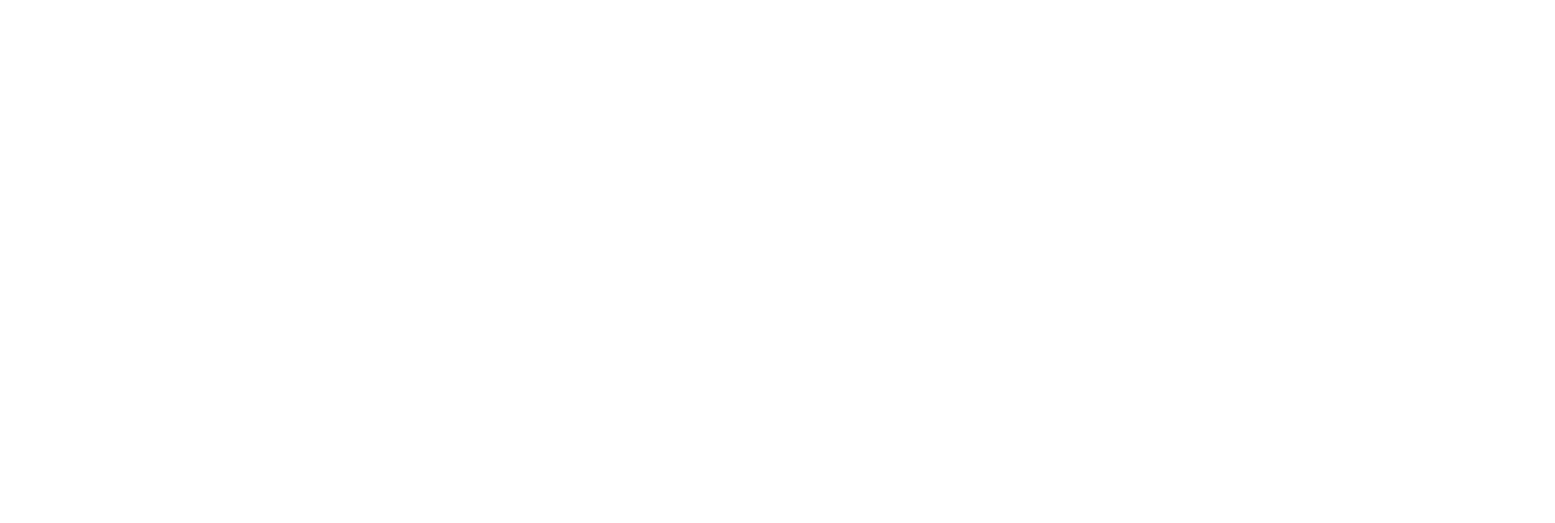
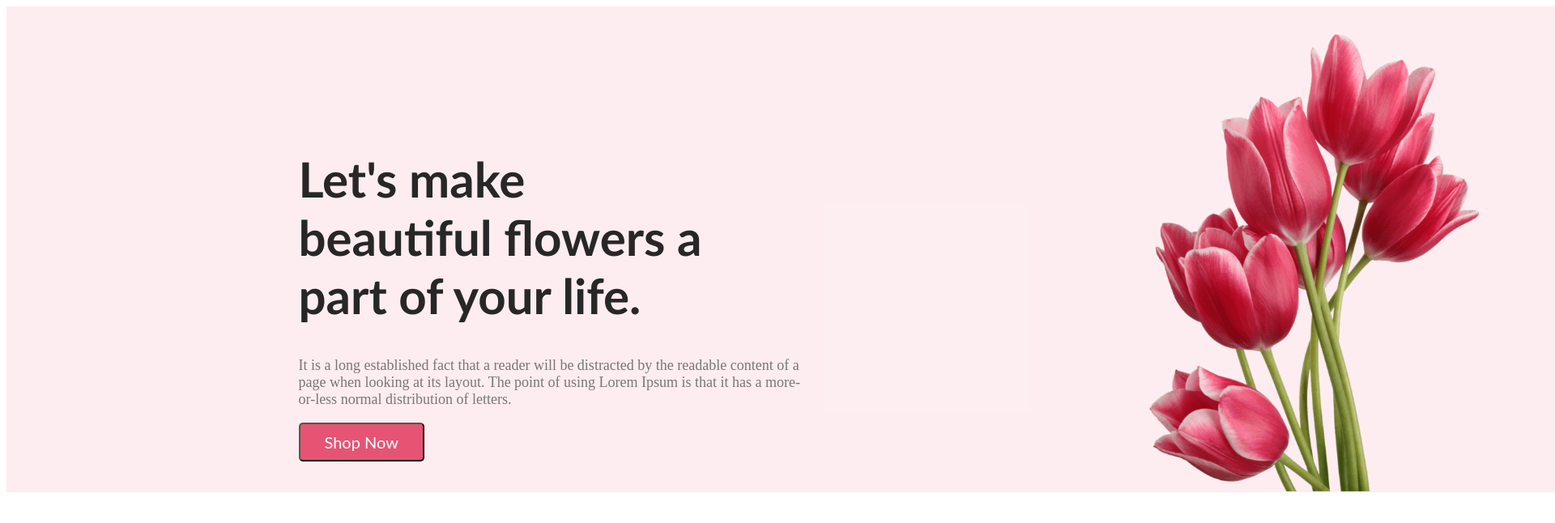
Before and after one commit to khaled0915/flower-shop-website, a plain HTML site: page index.html in a window 1280 px wide. Shown: the top 646 px of the page at 81% size, 1920 px wide, since content can reach past the window. Drawn offline with Linux system fonts and the light colour scheme.

Commit message:
banner section added

```diff
--- a/index.html
+++ b/index.html
@@ -4,8 +4,36 @@
     <meta charset="UTF-8">
     <meta name="viewport" content="width=device-width, initial-scale=1.0">
     <title>Flower Shop Website</title>
+    <link rel="stylesheet" href="styles.css">
 </head>
 <body>
+    <header class="header">
+        <div class="banner">
 
+     <div class="banner-content">
+
+         <h1 class="banner-title">
+
+            Let's make <br> beautiful flowers a <br> part of your life.
+          </h1>
+    <p class="banner-description">
+        It is a long established fact that a reader will be distracted by the readable content of a page when looking at its layout. The point of using Lorem Ipsum is that it has a more-or-less normal distribution of letters.
+    </p>
+    <button class="btn-primary">Shop Now</button>
+
+     </div>
+     <img class="Rose-pic" src="./images/pngwing 10.png" alt="Rose">
+
+        </div>
+
+
+    </header>
+    <main>
+
+    </main>
+    <footer>
+
+
+    </footer>
 </body>
 </html>
--- /dev/null
+++ b/styles.css
@@ -0,0 +1,67 @@
+/* header part styles */
+.header {
+    background-color: rgba(229, 84, 115, 0.10);
+    width: 2200px;
+    height: 600px;
+    margin: 0px;
+    padding: 0px;
+    border: 0px;
+}
+
+.banner {
+    display: flex;
+    align-items: center;
+    /* gap: 90px; */
+    justify-content: space-around;
+}
+
+.banner .Rose-pic {
+    width: 450px;
+    margin-bottom: 0px;
+    padding-right: 200px;
+    padding-top: 32px;
+
+    /* width: 635px;
+    height: 800px;
+    flex-shrink: 0; */
+
+}
+
+.banner-title {
+    color: #272727;
+    font-family: 'Trebuchet MS', 'Lucida Sans Unicode', 'Lucida Grande', 'Lucida Sans', Arial, sans-serif;
+    font-size: 60px;
+    font-weight: 1000px;
+    display: flex;
+    width: 708px;
+    flex-direction: column;
+
+}
+
+.banner-description {
+    color: rgba(39, 39, 39, 0.60);
+    font-family: serif;
+    font-size: 18px;
+    font-weight: 400;
+    display: flex;
+    width: 634px;
+    flex-direction: column;
+
+}
+
+.btn-primary {
+    border-radius: 5px;
+    background: #E55473;
+    padding: 10px 30px;
+    color: #FFF;
+    font-family: Lato;
+    font-size: 20px;
+    font-style: normal;
+}
+
+.banner-content {
+    padding-left: 200px;
+    padding-top: 100px;
+    gap: 40px;
+
+}
```
Also changed, not shown: images/Flower 01.png (renamed from Flower Asset/Flower 01.png), images/Group 57.png (renamed from Flower Asset/Group 57.png), images/Group 58.png (renamed from Flower Asset/Group 58.png), images/Group 59.png (renamed from Flower Asset/Group 59.png), images/Rectangle 4.png (renamed from Flower Asset/Rectangle 4.png), images/Rectangle 5.png (renamed from Flower Asset/Rectangle 5.png), images/Rectangle 6.png (renamed from Flower Asset/Rectangle 6.png), images/Rectangle 9.png (renamed from Flower Asset/Rectangle 9.png), images/pngwing 10.png (renamed from Flower Asset/pngwing 10.png), images/pngwing 5.png (renamed from Flower Asset/pngwing 5.png), images/pngwing 6.png (renamed from Flower Asset/pngwing 6.png), images/pngwing 7.png (renamed from Flower Asset/pngwing 7.png), images/pngwing 8.png (renamed from Flower Asset/pngwing 8.png).
